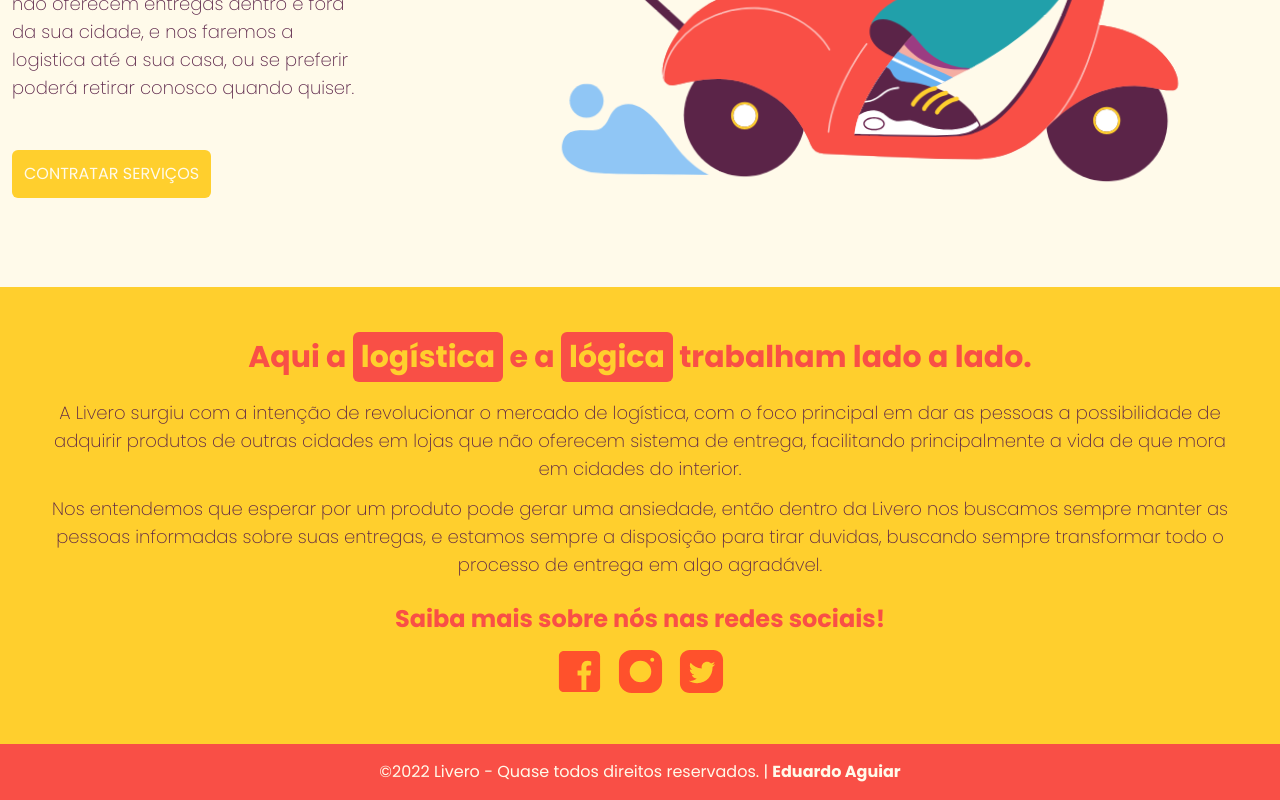
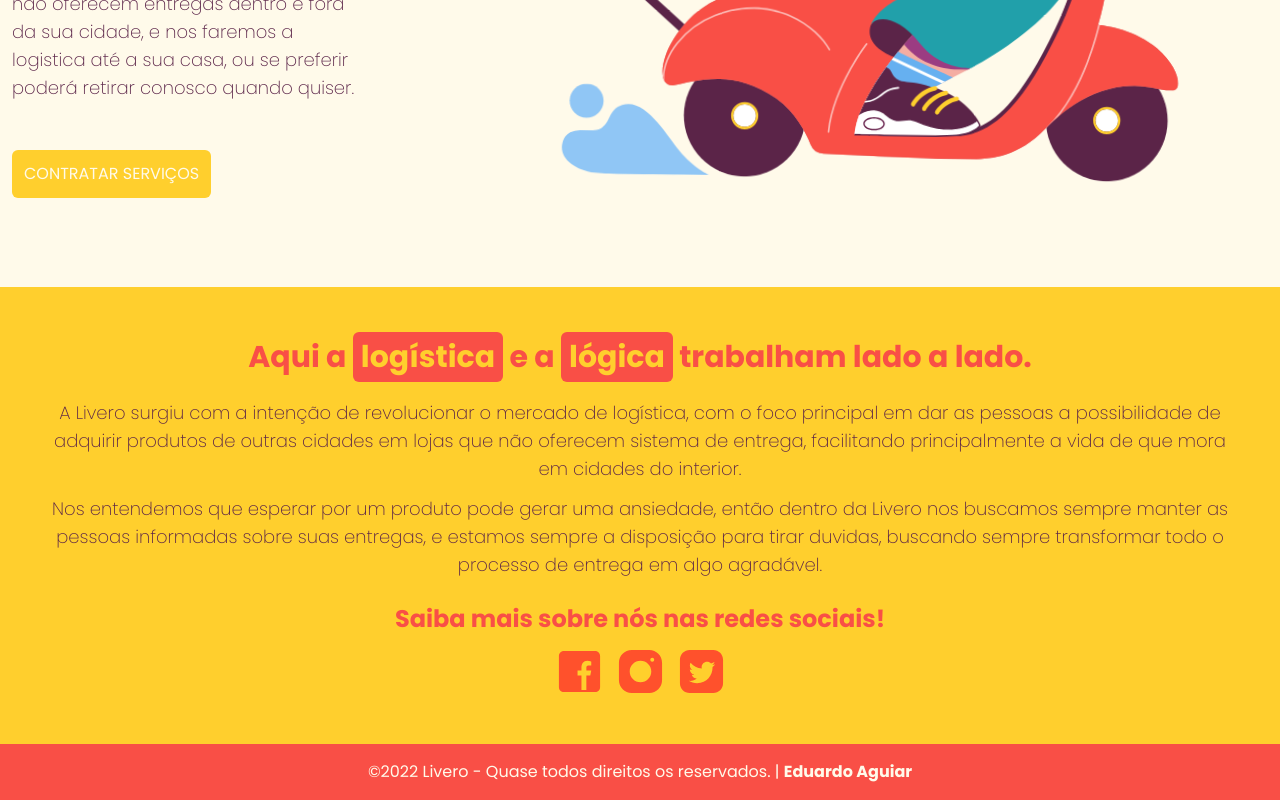
Before and after one commit to EduardoAguiarS/Livero, a Next.js app: page / in a window 1280 px wide. Shown: the part 600-1400 px from the top of the page. Built offline with nearby package versions, Linux system fonts and the light colour scheme.

Commit message:
about ajustes

```diff
--- a/components/About.tsx
+++ b/components/About.tsx
@@ -18,7 +18,7 @@
   }, []);
 
   return (
-    <div className="mx-auto bg-yellow" data-aos="fade-down">
+    <div className="mx-auto overflow-hidden bg-yellow" data-aos="zoom-in-right">
       <article className="container p-10 mx-auto text-center">
         <h1 className="text-3xl font-extrabold leading-loose text-red ">
           Aqui a{" "}
--- a/components/Footer.tsx
+++ b/components/Footer.tsx
@@ -4,7 +4,7 @@
   return (
     <div className="px-10 py-4 text-center text-white bg-red">
       <p>
-        ©2022 Livero - Quase todos direitos reservados. |{" "}
+        ©2022 Livero - Quase todos direitos os reservados. |{" "}
         <a
           href="https://www.linkedin.com/in/eduardo-aguiar-s/"
           target={`_blank`}
```
